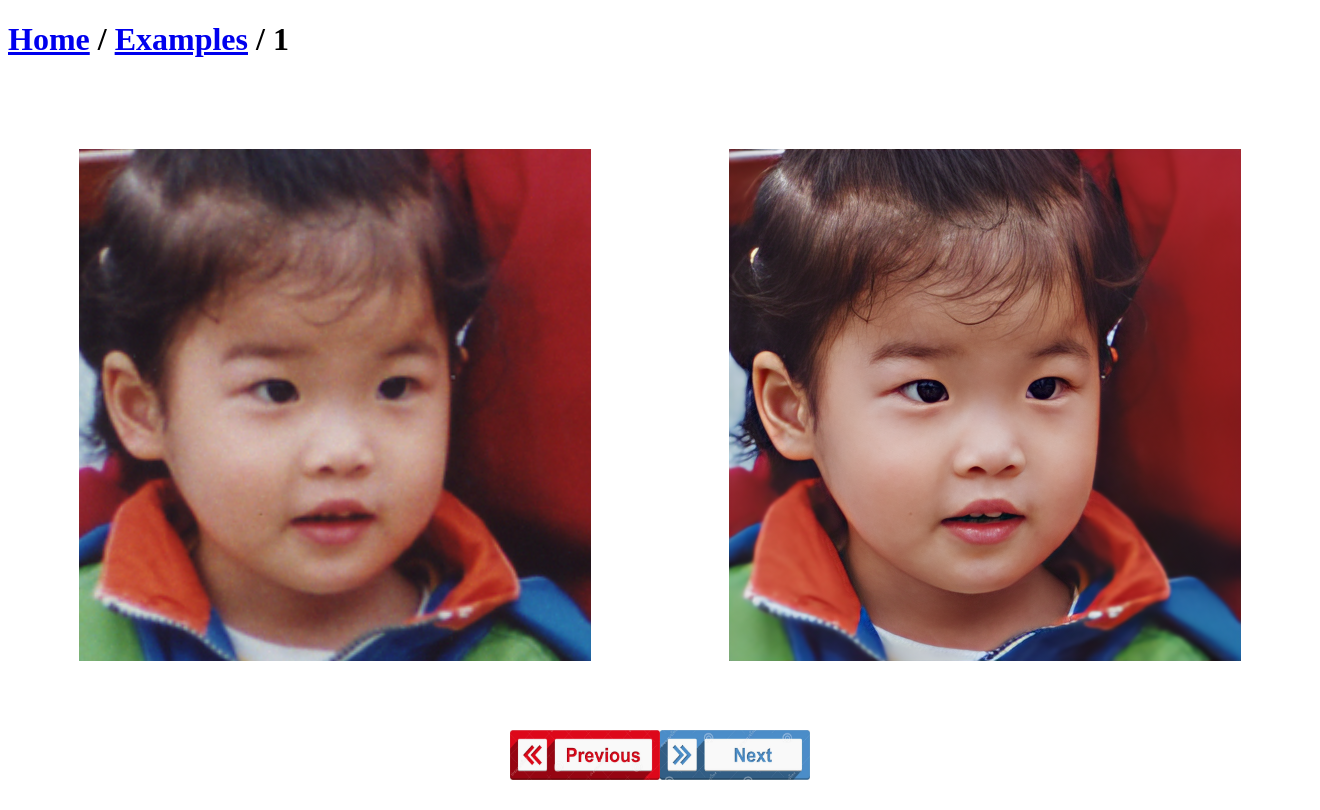
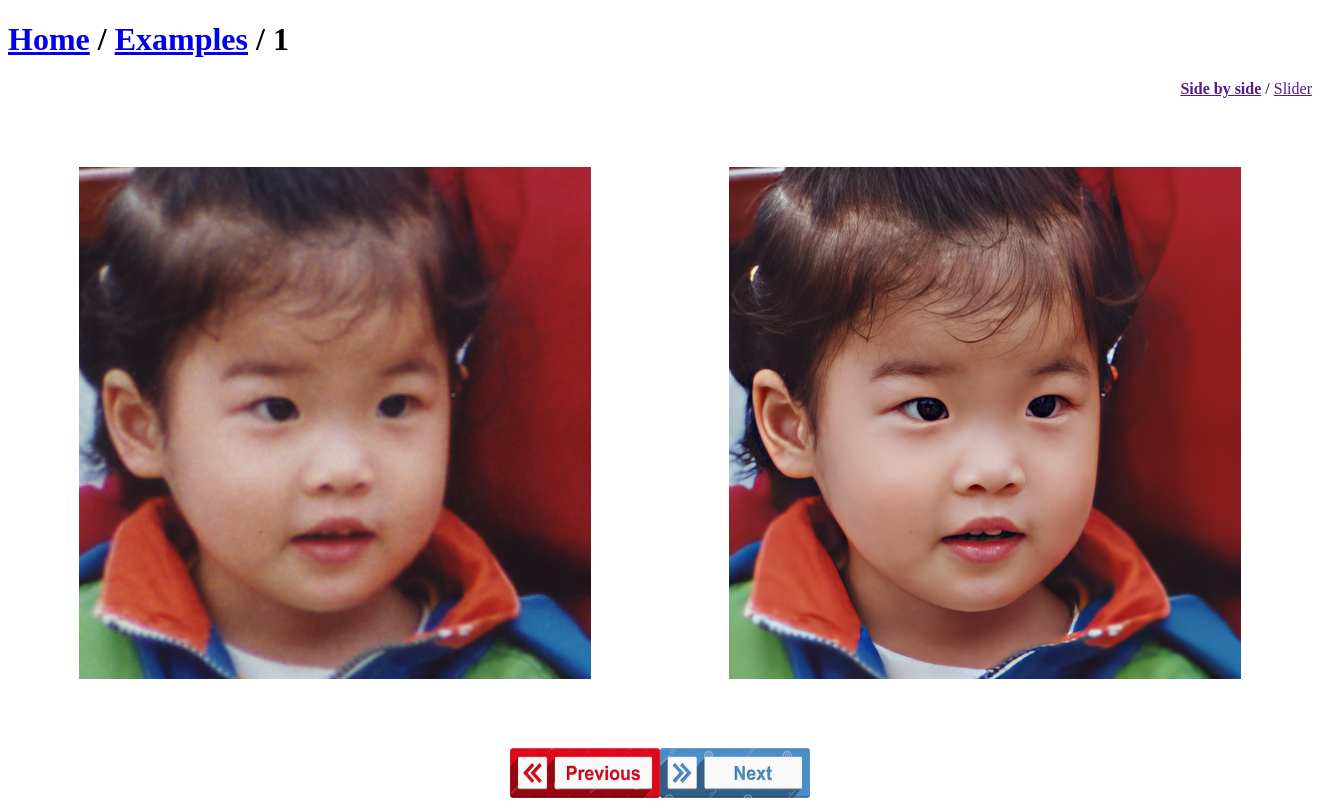
Before and after one commit to s19076/grupa_7_suml, a Flask app: page /examples/1 in a window 1320 px wide. Before the commit the page ends 780 px from the top, so only its background shows below. Run offline with Flask 2, Linux system fonts and the light colour scheme.

Commit message:
Implement optional diff slider

```diff
--- a/static/style.css
+++ b/static/style.css
@@ -19,14 +19,41 @@
     justify-content: center;
 }
 
-div.image-container {
+#comp_control_bar {
+    display: none;
+    grid-template-columns: 1fr 1fr 1fr;
+}
+
+#comp_slider {
+    grid-column: 2;
+}
+
+#comp_toggles {
+    grid-column: 3;
+    text-align: right;
+}
+
+#comp_original {
+    grid-row: 1;
+    grid-column: 1;
+}
+
+#comp_restored {
+    grid-row: 1;
+    grid-column: 2;
+}
+
+#comp_images {
+    display: inline-grid;
+}
+
+#comp_images > div {
     display: inline-flex;
-    vertical-align: middle;
     width: var(--image-size);
     height: var(--image-size);
 }
 
-div.image-container img {
+#comp_images img {
     margin: auto;
     max-width: var(--image-size);
     max-height: var(--image-size);
--- a/templates/_image_comparison.html
+++ b/templates/_image_comparison.html
@@ -1,8 +1,48 @@
-<div class="center">
-    <div class="image-container">
-        <img src="{{url_for('static',filename = path_original)}}" alt="Original">
-    </div>
-    <div class="image-container">
-        <img src="{{url_for('static',filename = path_restored)}}" alt="Restored">
+<div id="comp_control_bar">
+    <input type="range" id="comp_slider" min="0" max="100">
+    <div id="comp_toggles">
+        <a id="comp_toggle_0" href="" onclick="toggleSlider(); return false">Side by side</a>
+        /
+        <a id="comp_toggle_1" href="" onclick="toggleSlider(); return false">Slider</a>
     </div>
 </div>
+
+<div class="center">
+    <div id="comp_images">
+        <div id="comp_original">
+           <img src="{{url_for('static',filename = path_original)}}" alt="Original">
+        </div>
+        <div id="comp_restored">
+            <img src="{{url_for('static',filename = path_restored)}}" alt="Restored">
+        </div>
+    </div>
+</div>
+
+<script>
+    let sliderActive = false;
+
+    function toggleSlider() {
+        if (sliderActive) {
+            comp_restored.style.clipPath = "";
+            comp_restored.style.gridColumn = "2";
+            comp_slider.style.display = "none";
+        } else {
+            comp_restored.style.gridColumn = "1";
+            comp_slider.style.display = "";
+            slide(comp_slider.value);
+        }
+        sliderActive = !sliderActive;
+        document.getElementById(`comp_toggle_${sliderActive+0}`).style.fontWeight = "bolder";
+        document.getElementById(`comp_toggle_${!sliderActive+0}`).style.fontWeight = "";
+    }
+
+    function slide(percentage) {
+        comp_restored.style.clipPath = `inset(0px 0px 0px ${percentage}%)`;
+    }
+
+    comp_slider.style.width = `${comp_original.clientWidth}px`;
+    comp_slider.style.display = "none";
+    comp_control_bar.style.display = "grid";
+    document.getElementById(`comp_toggle_${sliderActive+0}`).style.fontWeight = "bolder";
+    comp_slider.addEventListener("input", (e) => slide(e.target.value));
+</script>
```
